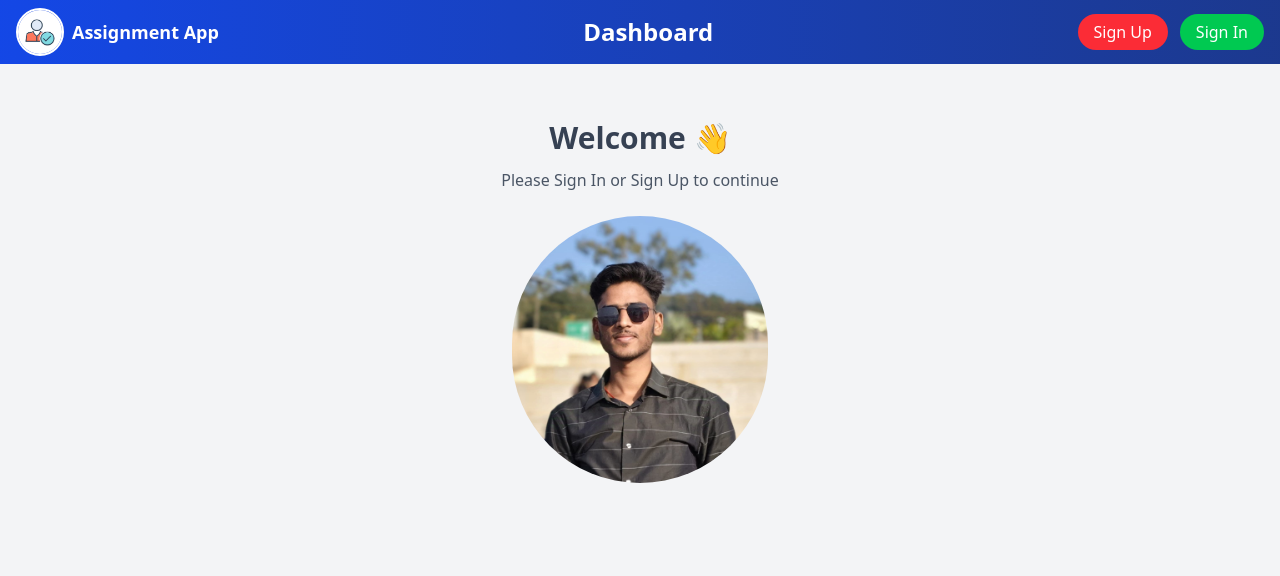
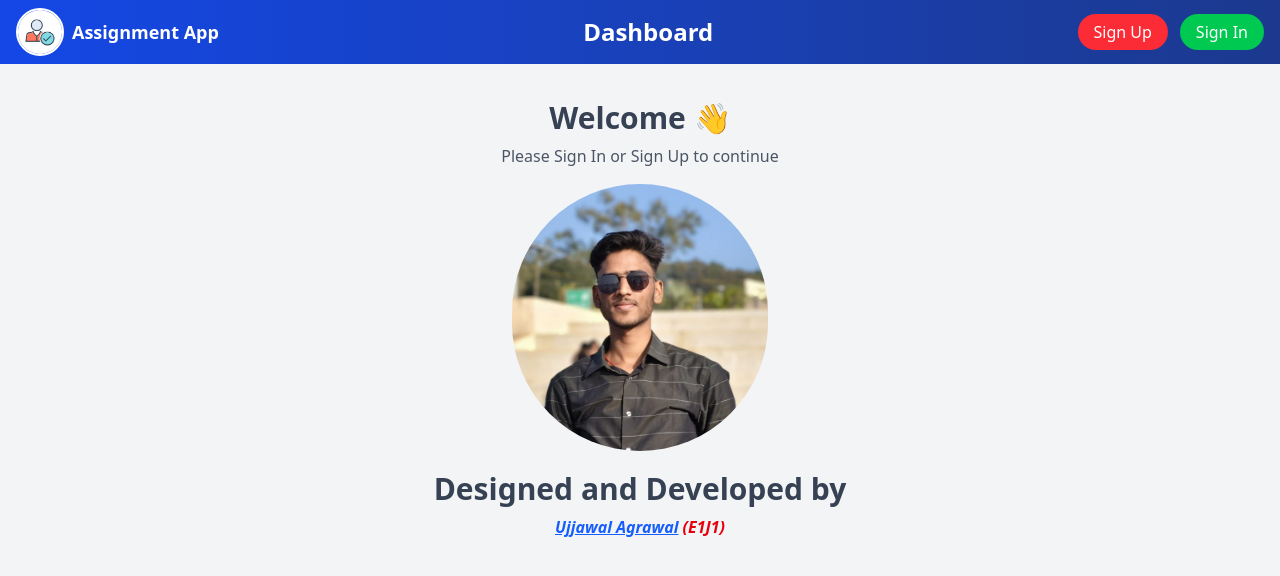
Before and after one commit to ujjwalkumar4283-prog/frontend, a React app: page / in a window 1280 px wide. Shown: the top 576 px of the page. Built offline with nearby package versions, Linux system fonts and the light colour scheme; no server answers; the HTML template or start-up script is replaced by a standard one.

Commit message:
app.jsx fixed

```diff
--- a/src/App.jsx
+++ b/src/App.jsx
@@ -115,10 +115,22 @@ function App() {
       {/* MAIN */}
       <main className="bg-gray-100 min-h-screen p-4">
         {!isLoggedIn ? (
-          <div className="text-center mt-10">
-            <h1 className="text-3xl font-bold text-gray-700 mb-3">Welcome 👋</h1>
-            <p className="text-gray-600">Please Sign In or Sign Up to continue</p>
-            <img src={ujjawal} alt="welcome" className="mx-auto w-64 rounded-full mt-6"/>
+          <div>
+            <div className="text-center mt-5">
+              <h1 className="text-3xl font-bold text-gray-700 mb-2">
+                Welcome 👋
+              </h1>
+              <p className="text-gray-600">Please Sign In or Sign Up to continue</p>
+            </div>
+            <div className="flex justify-center mt-4 rounded-full">
+              <img src={ujjawal} alt="Welcome" className="w-64 h-auto rounded-full" />
+            </div>
+            <div className="text-center mt-5">
+              <h1 className="text-3xl font-bold text-gray-700 mb-2">
+                Designed and Developed by
+              </h1>
+              <p className="text-blue-600 font-bold italic"> <u>Ujjawal Agrawal</u> <span className="font-bold text-red-600">(E1J1)</span></p>
+            </div>
           </div>
         ) : (
           <>
```
Also changed, not shown: 1 other file (tests, documents, lock files or other folders).
